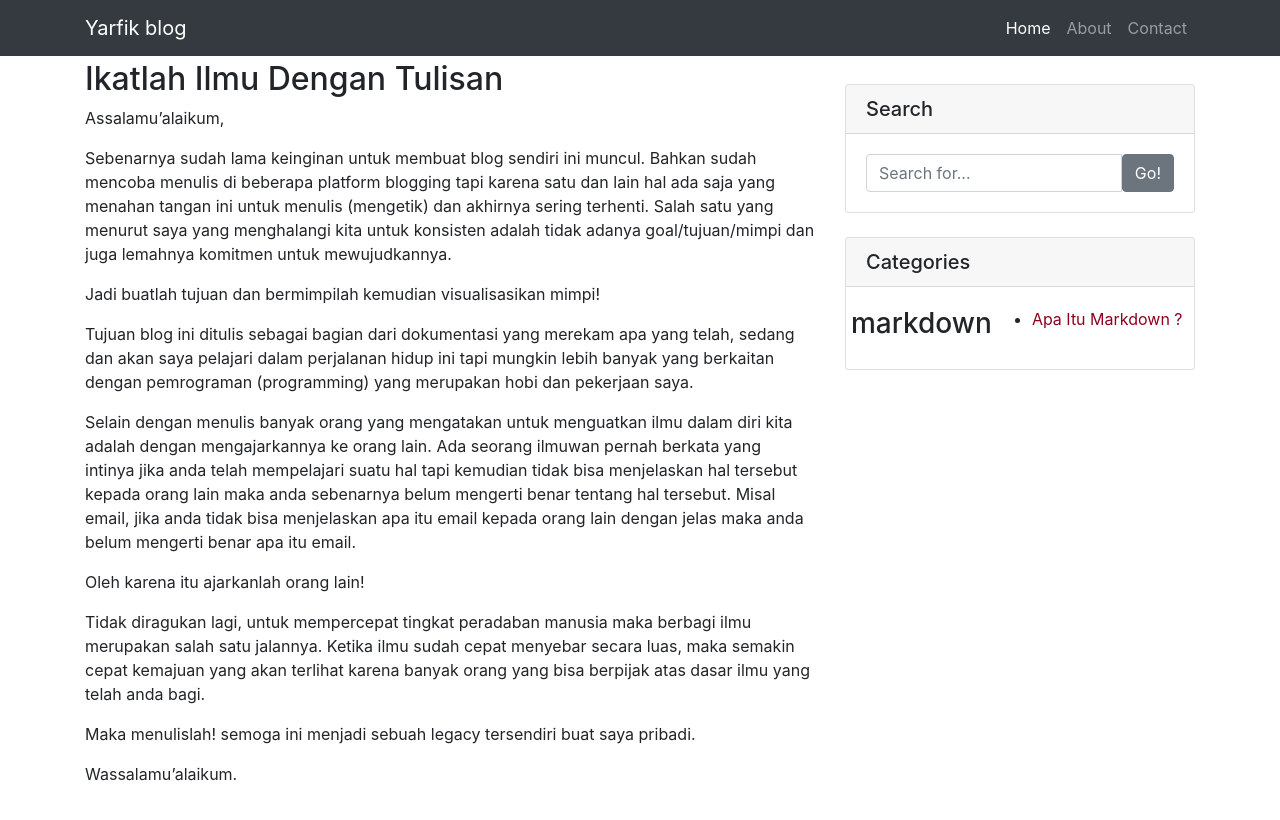
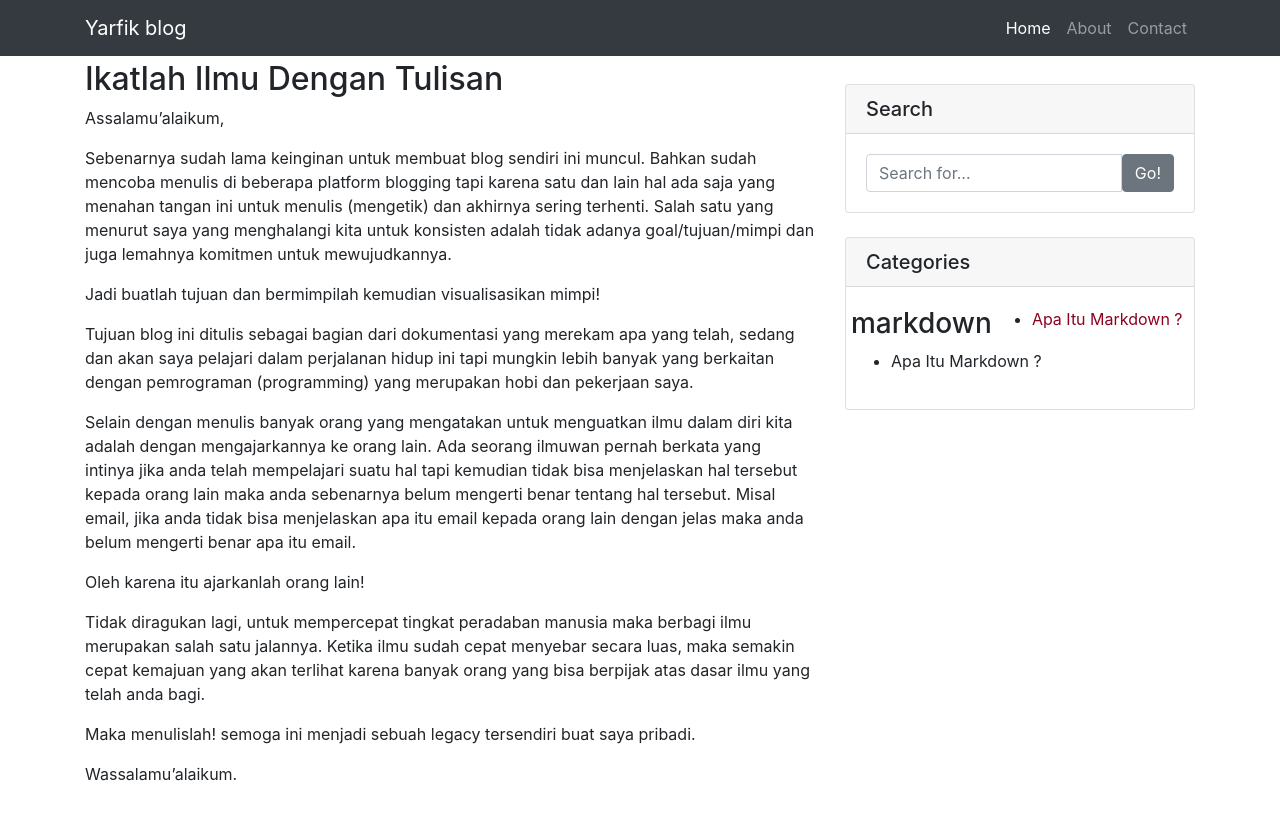
Before and after one commit to yarfik/yarfik.github.io, a Jekyll site: the page built from index.md, in a window 1280 px wide. Shown: the top 820 px of the page. Built offline with Jekyll 4.4.1, drawn with Linux system fonts in a browser that asks for light colours.

Commit message:
edit sidepanel

```diff
--- a/_includes/category_list.html
+++ b/_includes/category_list.html
@@ -12,5 +12,12 @@
                   </ul>
                 {% endfor %}
               </div>
+              <div class="row">
+                {% for post in site.posts %}
+                <ul>
+                  <li>{{ post.title }}</li>
+                </ul>
+                {% endfor %}
+              </div>
             </div>
           </div>
```
